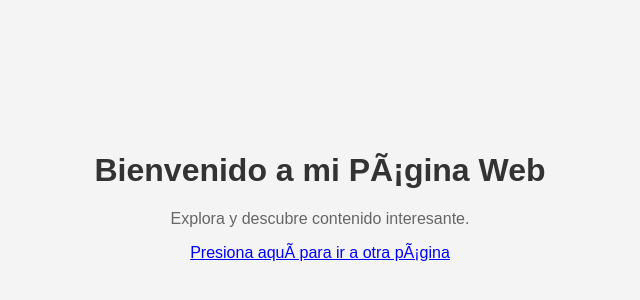
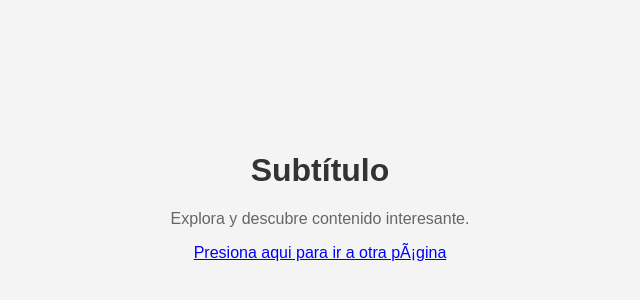
Before and after one commit to MorsAlba1/Prueba1, a plain HTML site: page docs/index.html in a window 1280 px wide. Shown: the part 196-496 px from the top of the page, without its empty margins (320-960 px from the left). Drawn offline with Linux system fonts and the light colour scheme.

Commit message:
Update index.html

```diff
--- a/docs/index.html
+++ b/docs/index.html
@@ -3,7 +3,7 @@
 <head>
   <meta charset="UTF-8">
   <meta name="viewport" content="width=device-width, initial-scale=1.0">
-  <title>PÃ¡gina de Inicio</title>
+  <title>Página de Inicio</title>
   <style>
     #textoRedirigir {
       color: blue;
@@ -14,9 +14,9 @@
 </head>
 <body>
   <div class="container">
-    <h1>Bienvenido a mi PÃ¡gina Web</h1>
+    <h1>Subtítulo</h1>
     <p>Explora y descubre contenido interesante.</p>
-    <p id="textoRedirigir">Presiona aquÃ­ para ir a otra pÃ¡gina</p>
+    <p id="textoRedirigir">Presiona aqui­ para ir a otra pÃ¡gina</p>
   </div>
   <script src="scripts/scripts.js"></script>
   <script>
```
